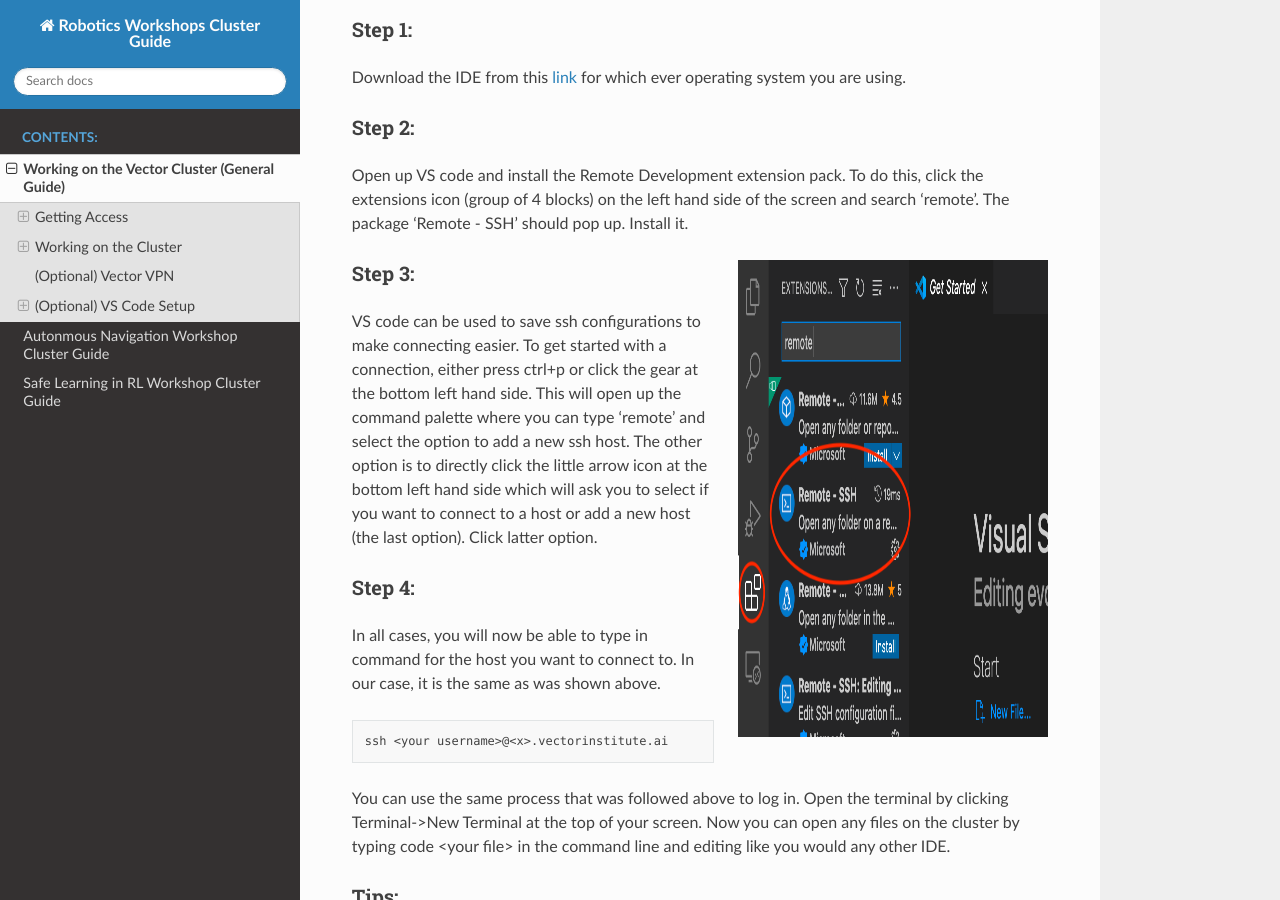
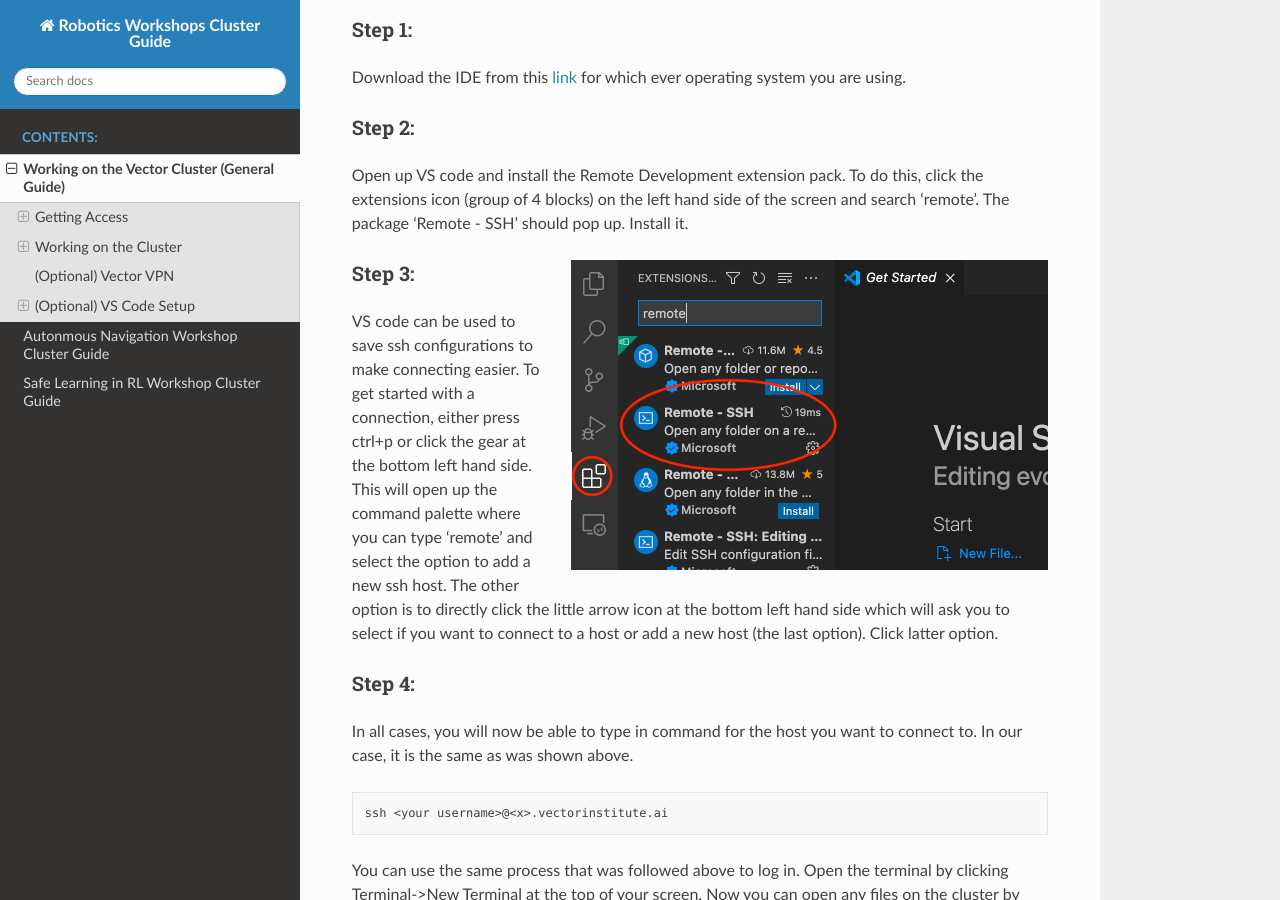
Before and after one commit to catgloss/robotics_workshops, a Sphinx documentation site: the page built from docs/source/general_setup.rst, in a window 1280 px wide and 900 px high, scrolled down 4148 px. Built offline with Sphinx 7.4.7 and the Read the Docs theme 2.0.0, drawn with Linux system fonts in a browser that asks for light colours.

Commit message:
Update general_setup.rst

```diff
--- a/docs/source/general_setup.rst
+++ b/docs/source/general_setup.rst
@@ -187,8 +187,8 @@
 Open up VS code and install the Remote Development extension pack. To do this, click the extensions icon (group of 4 blocks) on the left hand side of the screen and search 'remote'. The package 'Remote - SSH' should pop up. Install it.
 
 .. image:: _static/vscode_img.png
-   :height: 954px
-   :width: 620 px
+   :height: 620 px
+   :width: 954 px
    :scale: 50 %
    :alt: alternate text
    :align: right
```
